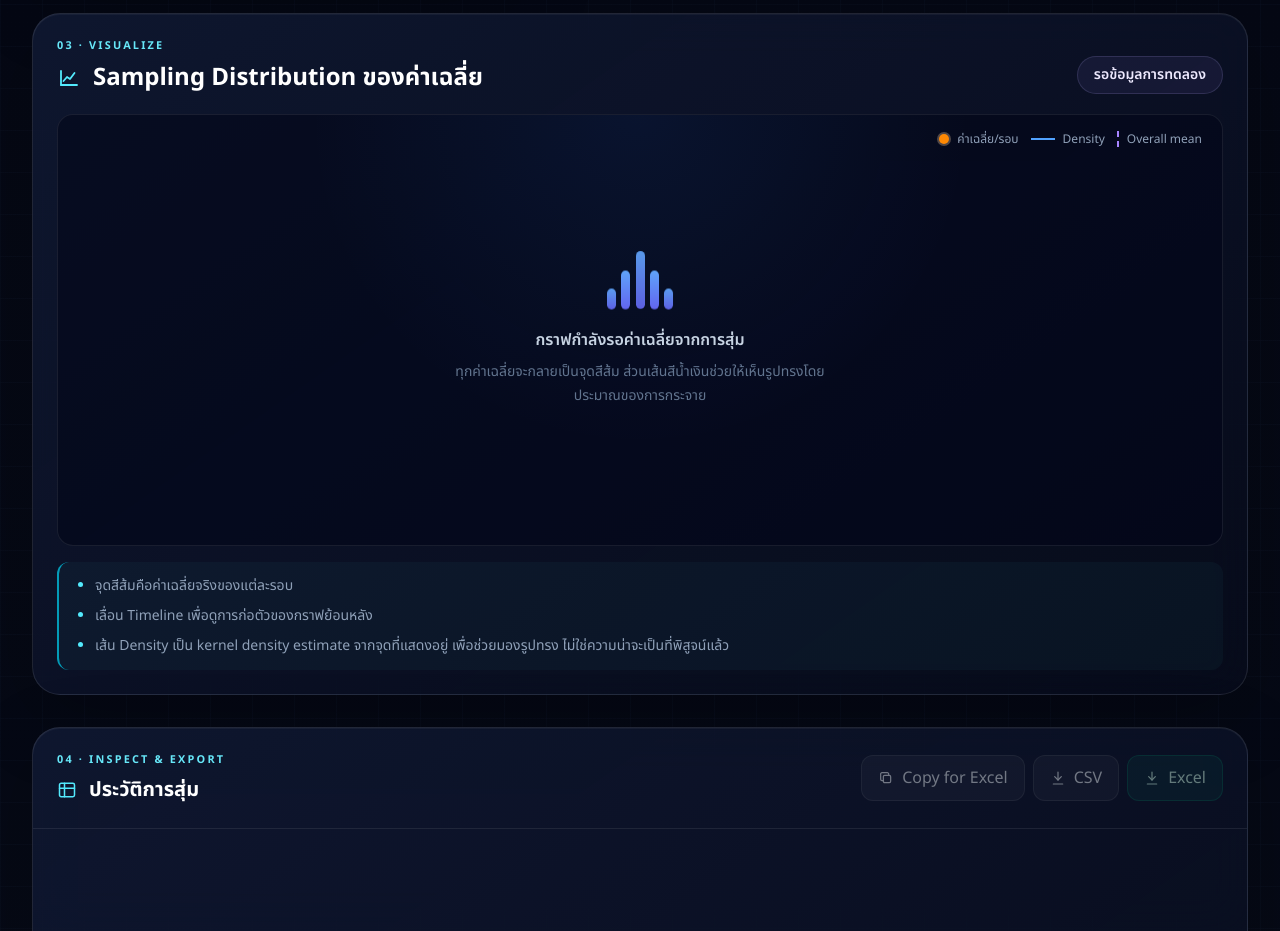
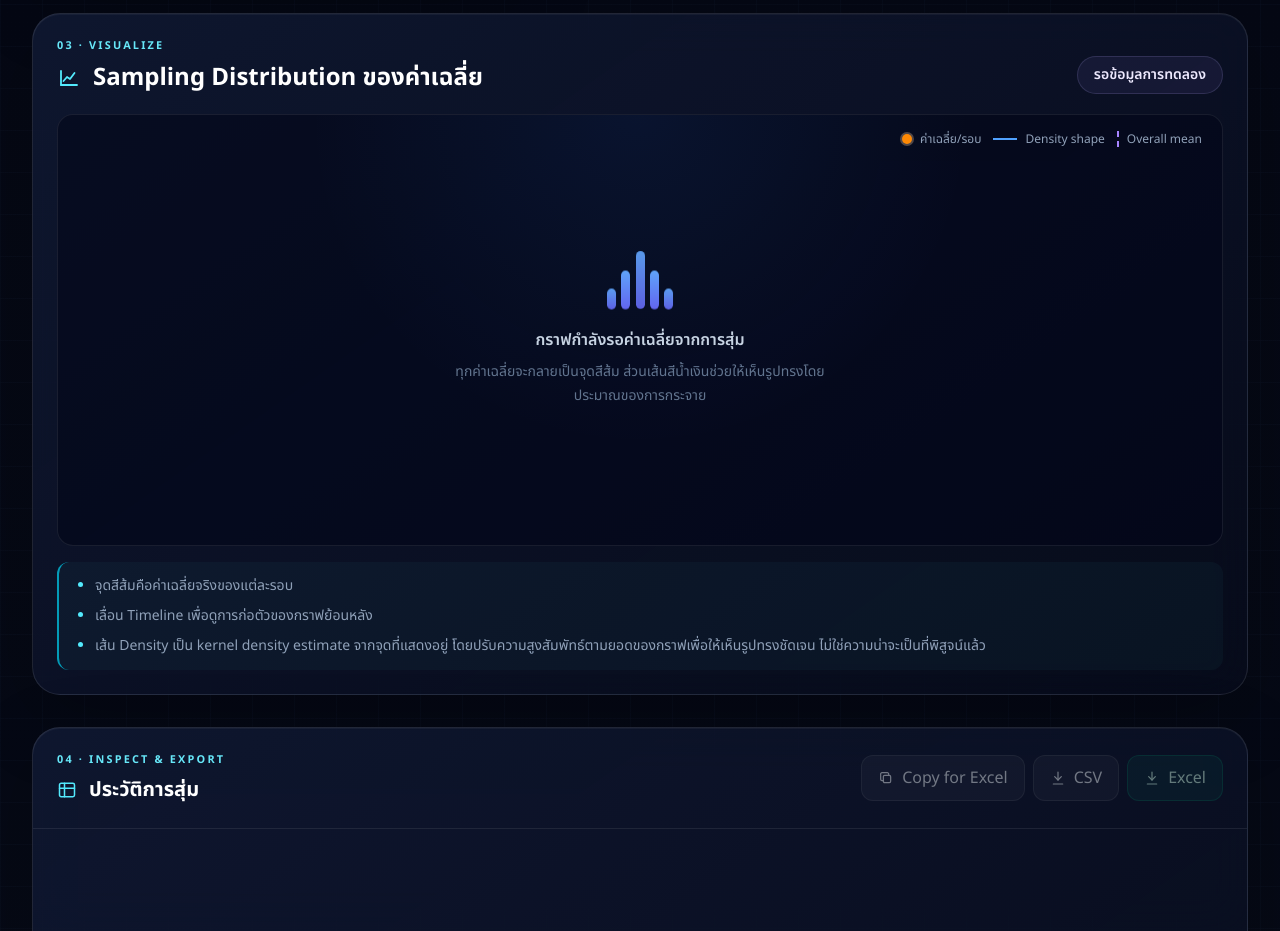
Before and after one commit to nutt-ntw/qa-random, a Next.js app: page / in a window 1280 px wide. Shown: the part 1760-2691 px from the top of the page. Built offline with nearby package versions, Linux system fonts and the light colour scheme.

Commit message:
fix: improve density curve readability

```diff
--- a/components/chart/SamplingDistributionChart.tsx
+++ b/components/chart/SamplingDistributionChart.tsx
@@ -157,7 +157,7 @@ export function SamplingDistributionChart({ results }: { results: readonly DrawR
       <motion.div initial={reducedMotion ? false : { opacity: 0, y: 10 }} animate={{ opacity: 1, y: 0 }} className="chart-shell relative overflow-hidden rounded-2xl border border-white/8 bg-slate-950/55" ref={wrapperRef}>
         <div className="pointer-events-none absolute inset-x-4 top-3 z-10 flex flex-wrap justify-end gap-3 text-right text-[0.68rem] text-slate-400 sm:left-auto sm:right-5 sm:top-4 sm:text-xs" aria-hidden="true">
           <span className="inline-flex items-center gap-2"><i className="size-2.5 rounded-full bg-orange-400 ring-2 ring-orange-200/30" />ค่าเฉลี่ย/รอบ</span>
-          <span className="inline-flex items-center gap-2"><i className="w-6 border-t-2 border-blue-400" />Density</span>
+          <span className="inline-flex items-center gap-2"><i className="w-6 border-t-2 border-blue-400" />Density shape</span>
           <span className="inline-flex items-center gap-2"><i className="h-4 border-l-2 border-dashed border-violet-400" />Overall mean</span>
         </div>
 
@@ -256,7 +256,7 @@ export function SamplingDistributionChart({ results }: { results: readonly DrawR
         <ul className="list-disc space-y-1.5 pl-5 marker:text-cyan-300">
           <li>จุดสีส้มคือค่าเฉลี่ยจริงของแต่ละรอบ</li>
           <li>เลื่อน Timeline เพื่อดูการก่อตัวของกราฟย้อนหลัง</li>
-          <li>เส้น Density เป็น kernel density estimate จากจุดที่แสดงอยู่ เพื่อช่วยมองรูปทรง ไม่ใช่ความน่าจะเป็นที่พิสูจน์แล้ว</li>
+          <li>เส้น Density เป็น kernel density estimate จากจุดที่แสดงอยู่ โดยปรับความสูงสัมพัทธ์ตามยอดของกราฟเพื่อให้เห็นรูปทรงชัดเจน ไม่ใช่ความน่าจะเป็นที่พิสูจน์แล้ว</li>
         </ul>
       </div>
     </Panel>
@@ -282,7 +282,7 @@ function drawChart(canvas: HTMLCanvasElement, width: number, height: number, res
   const curveHeight = chartHeight * 0.78;
   const means = results.map((result) => result.mean);
   const density = buildDensity(means);
-  const maximumDensity = Math.max(...density.map((point) => point.density), 1);
+  const maximumDensity = Math.max(...density.map((point) => point.density), Number.EPSILON);
   const overallMean = summarizeResults(results).overallMean ?? 0;
   const toX = (value: number) => padding.left + ((value - X_MIN) / (X_MAX - X_MIN)) * chartWidth;
   const toY = (value: number) => baseline - (value / maximumDensity) * curveHeight;
@@ -362,7 +362,7 @@ function drawChart(canvas: HTMLCanvasElement, width: number, height: number, res
   context.save();
   context.translate(mobile ? 12 : 16, padding.top + chartHeight / 2);
   context.rotate(-Math.PI / 2);
-  context.fillText("ความหนาแน่นโดยประมาณ", 0, 0);
+  context.fillText("ความหนาแน่นสัมพัทธ์ (KDE)", 0, 0);
   context.restore();
 
   return renderedPoints;
```
